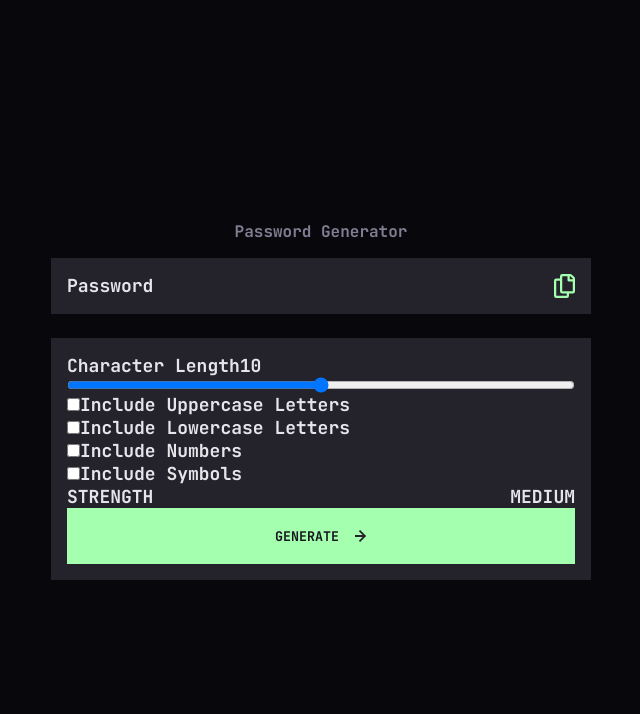
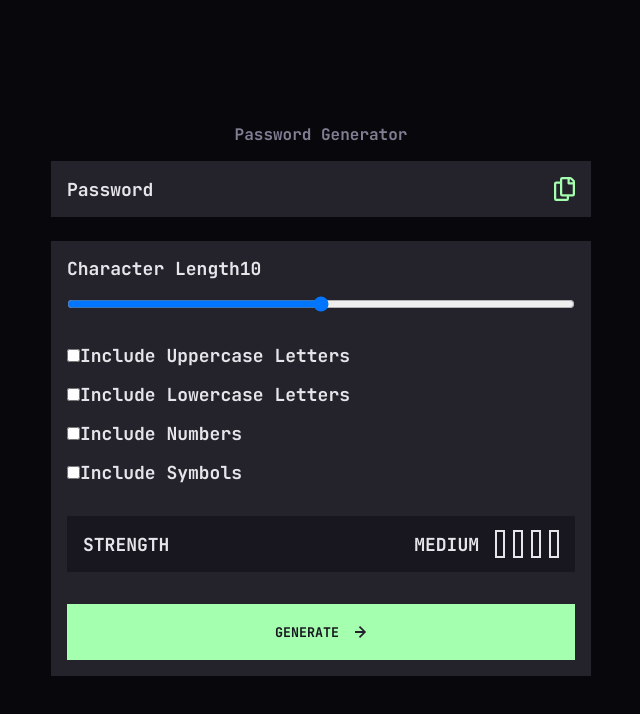
Before and after one commit to ryanbradley-webdev/password-generator, a React (Vite) app: page / in a window 1280 px wide. Shown: the top 714 px of the page, without its empty margins (319-959 px from the left). Built offline with nearby package versions, Linux system fonts and the light colour scheme.

Commit message:
Add styling to strength meter.

```diff
--- a/src/components/form/form.module.css
+++ b/src/components/form/form.module.css
@@ -1,9 +1,16 @@
 .form {
+    display: grid;
+    row-gap: 16px;
     padding: 16px;
     background-color: var(--clr-dark-grey);
 }
 
+.form > *:not(button) {
+    margin-bottom: 16px;
+}
+
 .form fieldset {
     display: grid;
+    row-gap: 16px;
     border: none;
 }
--- a/src/components/strengthMeter/StrengthMeter.tsx
+++ b/src/components/strengthMeter/StrengthMeter.tsx
@@ -18,10 +18,27 @@ export default function StrengthMeter() {
                     MEDIUM
                 </span>
 
-                <div></div>
-                <div></div>
-                <div></div>
-                <div></div>
+                <div
+                    className={styles.segment_container}
+                >
+
+                    <div
+                        className={styles.segment}
+                    ></div>
+
+                    <div
+                        className={styles.segment}
+                    ></div>
+
+                    <div
+                        className={styles.segment}
+                    ></div>
+
+                    <div
+                        className={styles.segment}
+                    ></div>
+
+                </div>
 
             </div>
 
--- a/src/components/strengthMeter/strengthMeter.module.css
+++ b/src/components/strengthMeter/strengthMeter.module.css
@@ -3,4 +3,25 @@
     align-items: center;
     justify-content: space-between;
     width: 100%;
+    height: 56px;
+    padding-block: 14px;
+    padding-inline: 16px;
+    background-color: var(--clr-black);
 }
+
+.strength {
+    display: flex;
+    align-items: center;
+    gap: 16px;
+}
+
+.segment_container {
+    display: flex;
+    gap: 8px;
+}
+
+.segment {
+    height: 28px;
+    width: 10px;
+    border: 2px solid var(--clr-white);
+}
```
